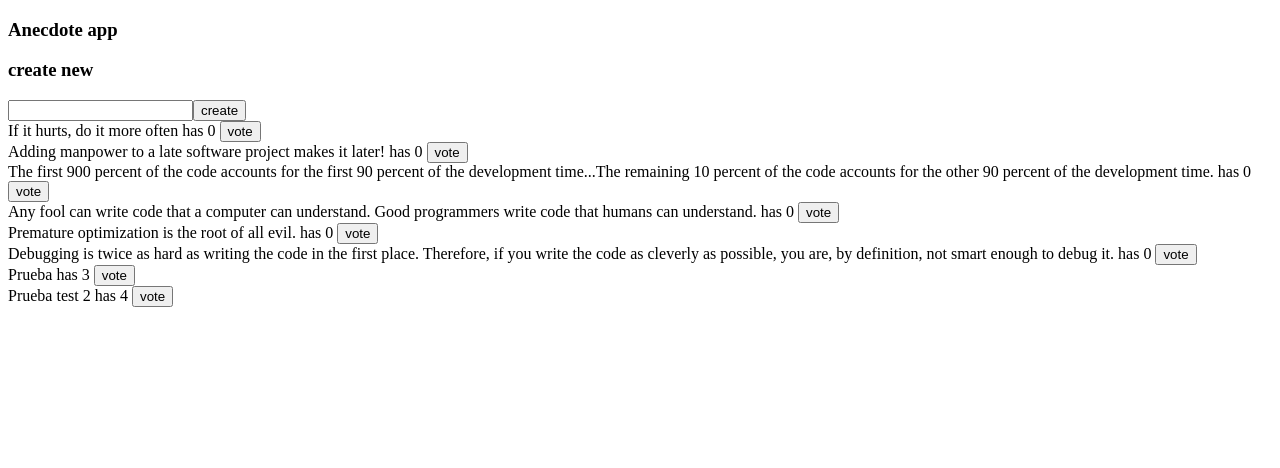
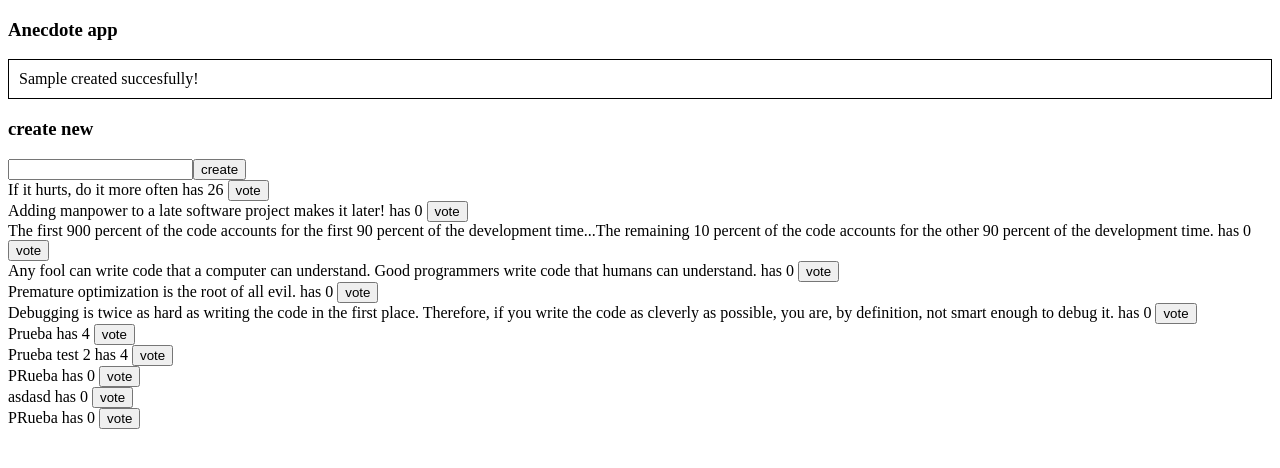
Before and after one commit to aguerremo/fullstackopen-bootcamp, a React (Vite) app in the folder part6/anecdotes-query/: page / in a window 1280 px wide. Both pictures are taken after typing "Sample" into the empty fields and a click on the button "create". Shown: the top 468 px of the page. Built offline with nearby package versions, Linux system fonts and the light colour scheme; no server answers; data requests are answered from the project's data file.

Commit message:
6.23 done

```diff
--- a/part6/anecdotes-query/db.json
+++ b/part6/anecdotes-query/db.json
@@ -3,7 +3,7 @@
     {
       "content": "If it hurts, do it more often",
       "id": "47145",
-      "votes": 0
+      "votes": 26
     },
     {
       "content": "Adding manpower to a late software project makes it later!",
@@ -32,13 +32,28 @@
     },
     {
       "content": "Prueba",
-      "votes": 3,
+      "votes": 4,
       "id": "E83EutO"
     },
     {
       "content": "Prueba test 2",
       "votes": 4,
       "id": "cULZ3AZ"
+    },
+    {
+      "content": "PRueba",
+      "votes": 0,
+      "id": "lq4Ps2w"
+    },
+    {
+      "content": "asdasd",
+      "votes": 0,
+      "id": "P0Xvwqq"
+    },
+    {
+      "content": "PRueba",
+      "votes": 0,
+      "id": "uhWNdyW"
     }
   ]
 }
--- a/part6/anecdotes-query/src/App.jsx
+++ b/part6/anecdotes-query/src/App.jsx
@@ -1,16 +1,19 @@
 import AnecdoteForm from './components/AnecdoteForm'
 import Notification from './components/Notification'
 import AnecdoteList from './components/AnecdoteList'
+import { NotificationProvider } from './context/NotificationContext'
 
 const App = () => {
 
   return (
     <div>
       <h3>Anecdote app</h3>
-
+    <NotificationProvider>
       <Notification />
       <AnecdoteForm />
       <AnecdoteList />
+    </NotificationProvider>
+
     </div>
   )
 }
--- a/part6/anecdotes-query/src/components/AnecdoteForm.jsx
+++ b/part6/anecdotes-query/src/components/AnecdoteForm.jsx
@@ -1,9 +1,11 @@
 import { useMutation, useQueryClient, useQuery } from '@tanstack/react-query'
 import { createAnecdote } from '../requests/requests'
+import { setNotification, useNotification } from '../context/NotificationContext'
 
 const AnecdoteForm = () => {
 
   const queryClient = useQueryClient()
+  const {notificationDispatch} = useNotification()
 
   const newAnecdoteMutation = useMutation({
     mutationFn: createAnecdote,
@@ -21,9 +23,8 @@ const AnecdoteForm = () => {
       event.preventDefault()
       const content = event.target.anecdote.value
       event.target.anecdote.value = ''
-      console.log('new anecdote')
       newAnecdoteMutation.mutate({ content, votes: 0 })
-
+      setNotification(notificationDispatch, content + ' created succesfully!', 5)
 }
 
   return (
--- a/part6/anecdotes-query/src/components/AnecdoteList.jsx
+++ b/part6/anecdotes-query/src/components/AnecdoteList.jsx
@@ -1,6 +1,7 @@
 import VoteButton from "./VoteButton"
 import { useQuery } from '@tanstack/react-query'
 import { getAnecdotes } from '../requests/requests'
+
 
 const AnecdoteList = () => {
 
--- a/part6/anecdotes-query/src/components/Notification.jsx
+++ b/part6/anecdotes-query/src/components/Notification.jsx
@@ -1,18 +1,23 @@
+import { useNotification } from "../context/NotificationContext"
+
 const Notification = () => {
+
+  const {notification} = useNotification()
+
   const style = {
     border: 'solid',
     padding: 10,
     borderWidth: 1,
     marginBottom: 5
   }
-
-  if (true) return null
-
+if (notification !== ''){
   return (
     <div style={style}>
-
+      {notification}
     </div>
   )
 }
 
+}
+
 export default Notification
--- a/part6/anecdotes-query/src/components/VoteButton.jsx
+++ b/part6/anecdotes-query/src/components/VoteButton.jsx
@@ -1,13 +1,18 @@
 import { useMutation, useQueryClient, useQuery } from '@tanstack/react-query'
 import { voteAnecdote } from '../requests/requests'
+import { setNotification, useNotification } from '../context/NotificationContext'
+
 
 const VoteButton = ({anecdote}) => {
   const queryClient = useQueryClient()
+  const { notificationDispatch } = useNotification()
 
   const updateAnecdoteMutation = useMutation({
     mutationFn: voteAnecdote,
     onSuccess: () => {
       queryClient.invalidateQueries({ queryKey: ['anecdotes'] })
+      setNotification(notificationDispatch, anecdote.content + ' voted succesfully!', 5)
+
     }
   })
 
--- /dev/null
+++ b/part6/anecdotes-query/src/context/NotificationContext.jsx
@@ -0,0 +1,34 @@
+import { createContext, useContext, useReducer } from "react"
+
+const NotificationContext = createContext()
+
+
+export const setNotification = (dispatch, message, seconds) => {
+  dispatch({ type: 'SET_NOTIFICATION', payload: message }) // Establece la notificación
+  setTimeout(() => {
+    dispatch({ type: 'CLEAR_NOTIFICATION' }) // Limpia la notificación después de `seconds`
+  }, seconds * 1000)
+}
+
+const notificationReducer = (state = '', action)=> {
+  switch(action.type){
+    case 'SET_NOTIFICATION':
+      return action.payload
+    case 'CLEAR_NOTIFICATION':
+      return ''
+    default:
+      return state
+  }
+}
+
+export const NotificationProvider = ({ children }) => {
+  const [notification, notificationDispatch] = useReducer(notificationReducer, '')
+
+  return (
+    <NotificationContext.Provider value={{ notification, notificationDispatch }}>
+      {children}
+    </NotificationContext.Provider>
+  )
+}
+
+export const useNotification = () => useContext(NotificationContext)
```
Also changed, not shown: part6/anecdotes-query/.eslintrc.cjs.
